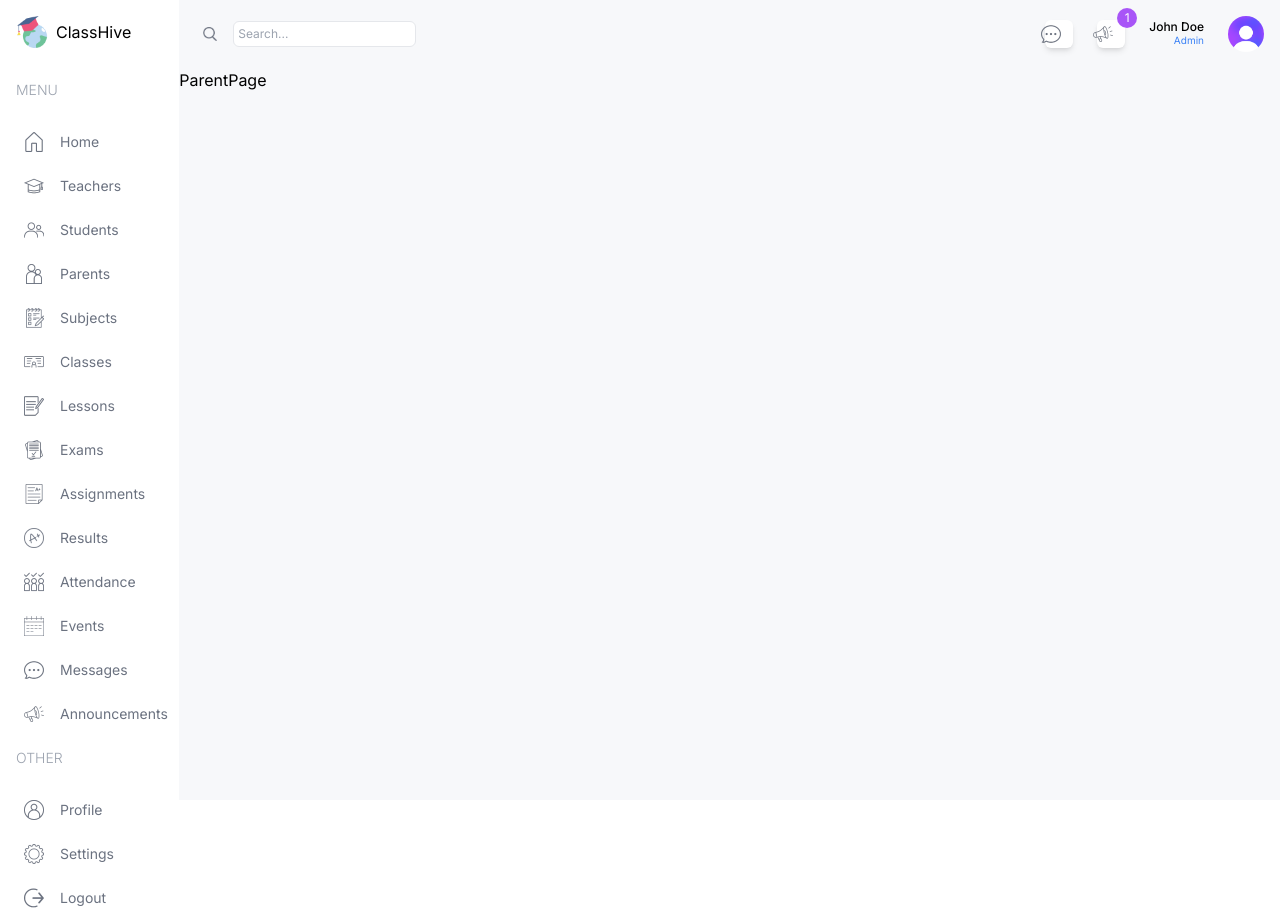
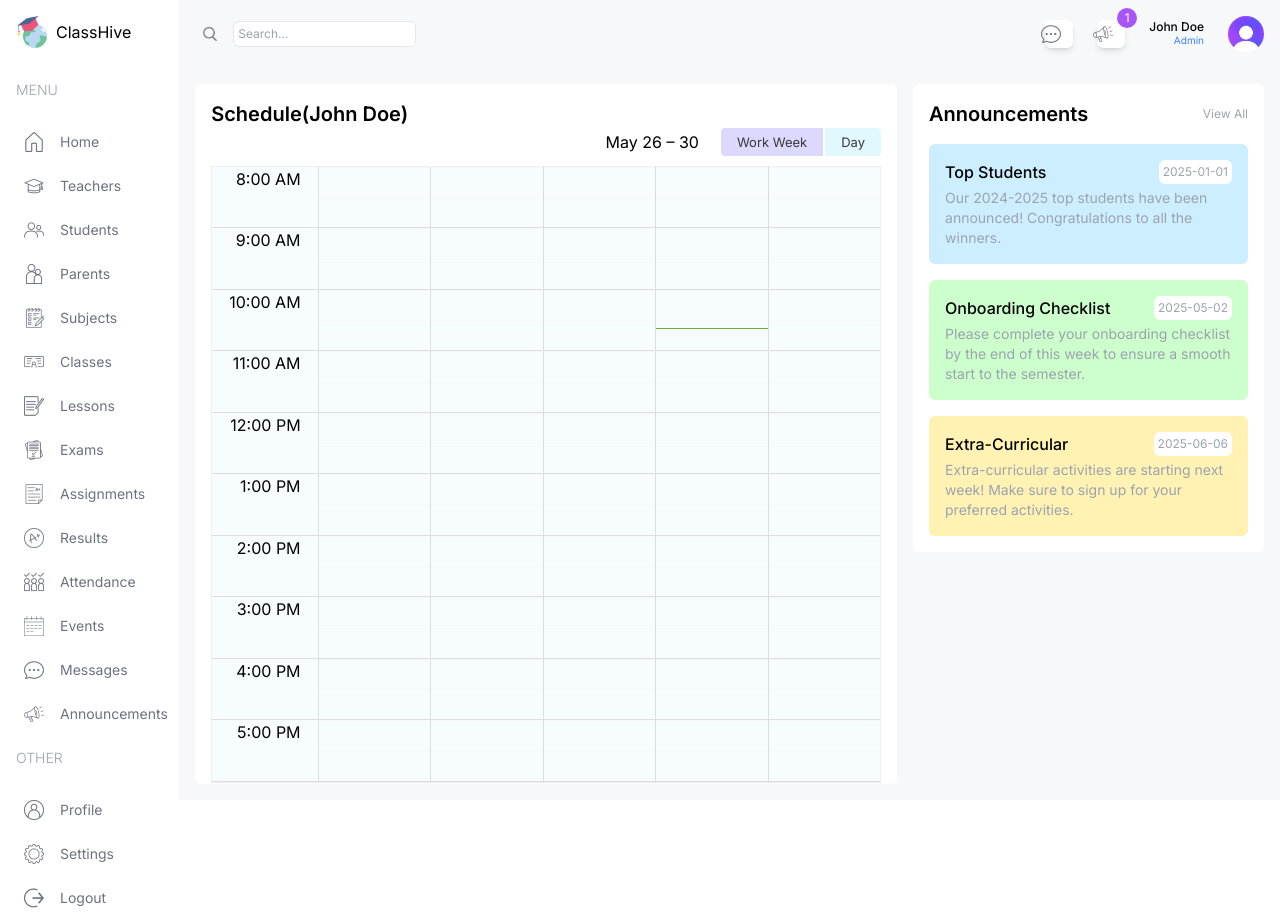
Before and after one commit to buriihenry/classhive, a Next.js app: page /parent in a window 1280 px wide. Built offline with nearby package versions, Linux system fonts and the light colour scheme.

Commit message:
Refactor ParentPage and TeacherPage

```diff
--- a/src/app/(dashboard)/parent/page.tsx
+++ b/src/app/(dashboard)/parent/page.tsx
@@ -1,7 +1,23 @@
+import Announcements from "@/components/Announcements"
+import BigCalendar from "@/components/BigCalendar";
+
 const ParentPage = () => {
   return (
-    <div className=''>ParentPage</div>
+   <div className="flex-1 p-4 flex gap-4 flex-col xl:flex-row">
+      {/* LEFT */}
+      <div className="w-full xl:w-2/3">
+        <div className="h-full bg-white p-4 rounded-md">
+          <h1 className="text-xl font-semibold">Schedule(John Doe)</h1>
+          <BigCalendar/>
+        </div>
+      </div>
+      {/* RIGHT */}
+      <div className="w-full xl:w-1/3 flex flex-col gap-8">
+
+        <Announcements />
+      </div>
+    </div>
   )
 }
 
-export default ParentPage
+export default ParentPage;
--- a/src/app/(dashboard)/teacher/page.tsx
+++ b/src/app/(dashboard)/teacher/page.tsx
@@ -1,7 +1,23 @@
+import Announcements from "@/components/Announcements"
+import BigCalendar from "@/components/BigCalendar";
+
 const TeacherPage = () => {
   return (
-    <div className=''>TeacherPage</div>
+   <div className="flex-1 p-4 flex gap-4 flex-col xl:flex-row">
+      {/* LEFT */}
+      <div className="w-full xl:w-2/3">
+        <div className="h-full bg-white p-4 rounded-md">
+          <h1 className="text-xl font-semibold">Schedule</h1>
+          <BigCalendar/>
+        </div>
+      </div>
+      {/* RIGHT */}
+      <div className="w-full xl:w-1/3 flex flex-col gap-8">
+
+        <Announcements />
+      </div>
+    </div>
   )
 }
 
-export default TeacherPage
+export default TeacherPage;
```
Also changed, not shown: src/app/list/teachers/page.tsx (added).
